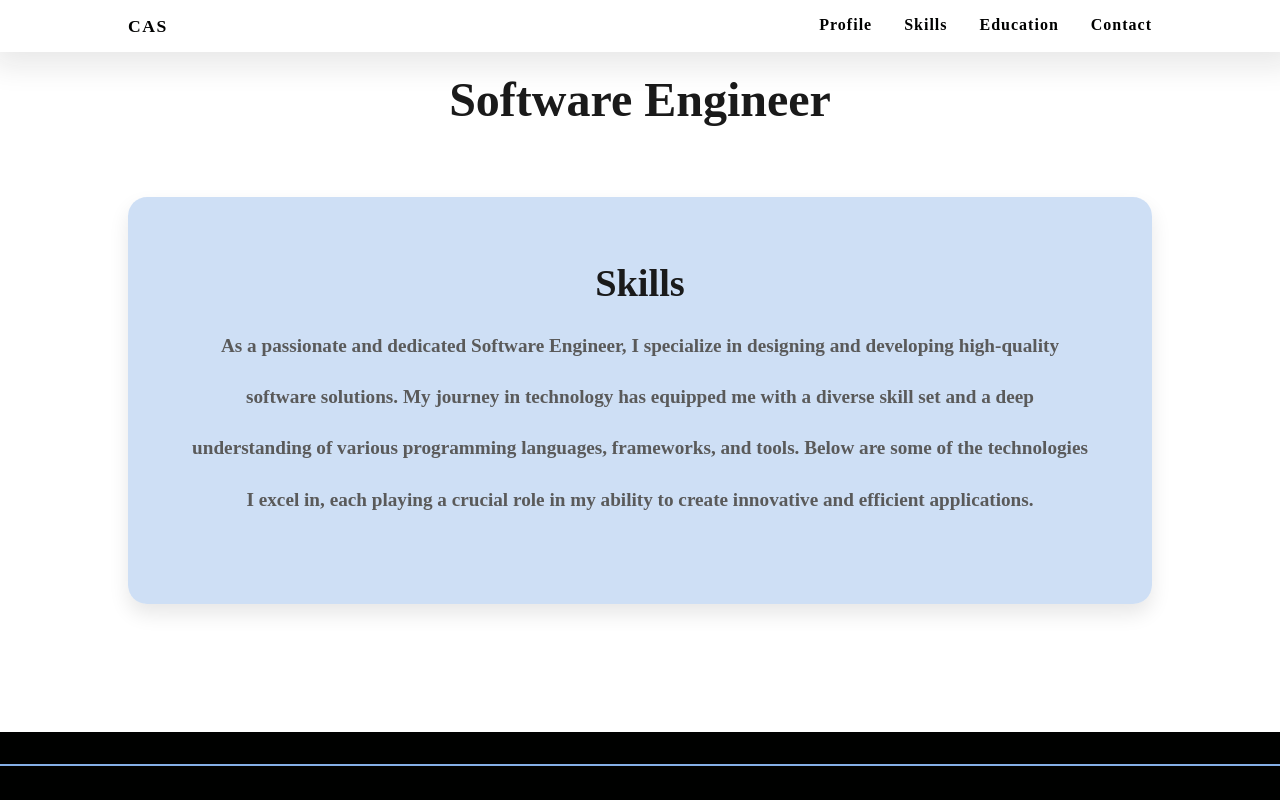
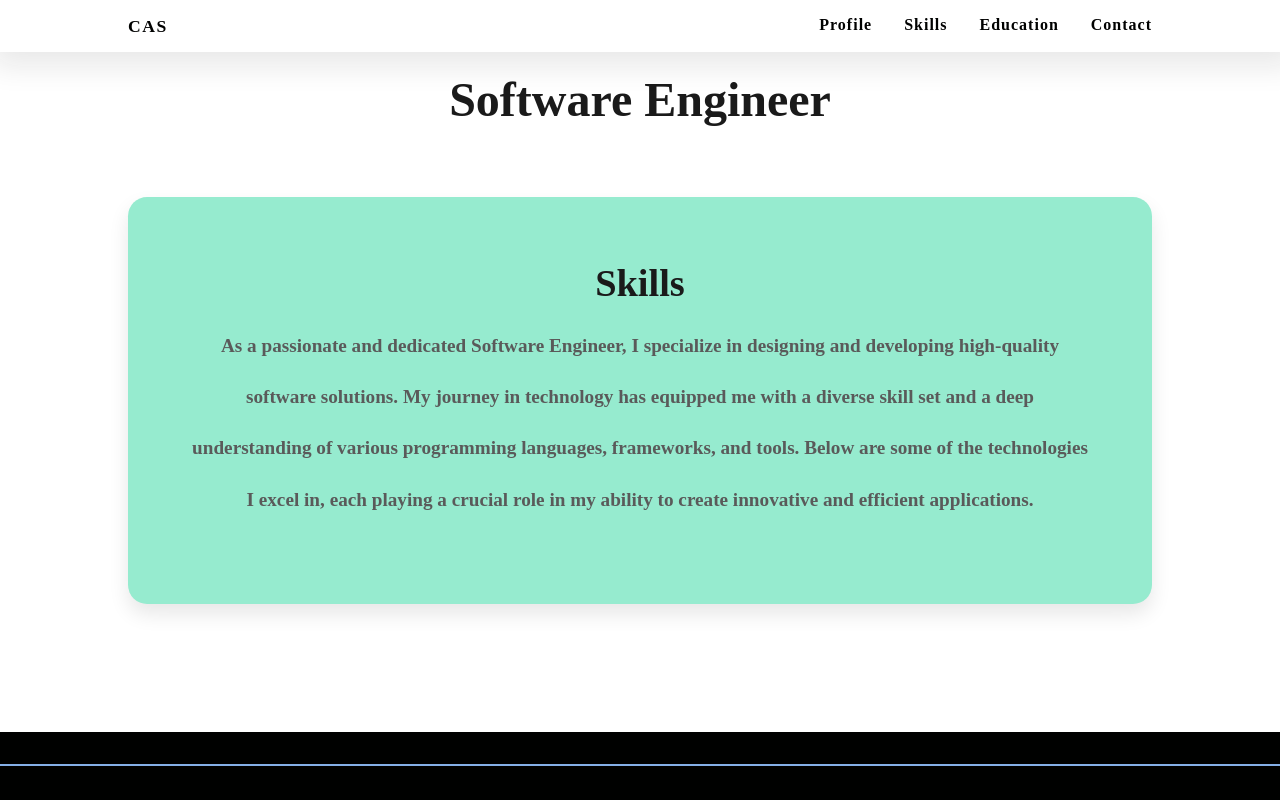
Before and after one commit to csandoval18/portfolio, a React (Vite) app: page / in a window 1280 px wide. In both pictures the pointer is over the element 640 px from the left and 1268 px from the top of the page. Shown: the part 868-1668 px from the top of the page. Built offline with nearby package versions, Linux system fonts and the light colour scheme.

Commit message:
improved styles

```diff
--- a/src/styles/components/_buttons.scss
+++ b/src/styles/components/_buttons.scss
@@ -70,6 +70,6 @@
   transition: background-color 0.3s ease-in;
 
   &:hover {
-    background-color: rgba($primary, 0.4);
+    background-color: rgba($contrast, 1);
   }
 }
```
